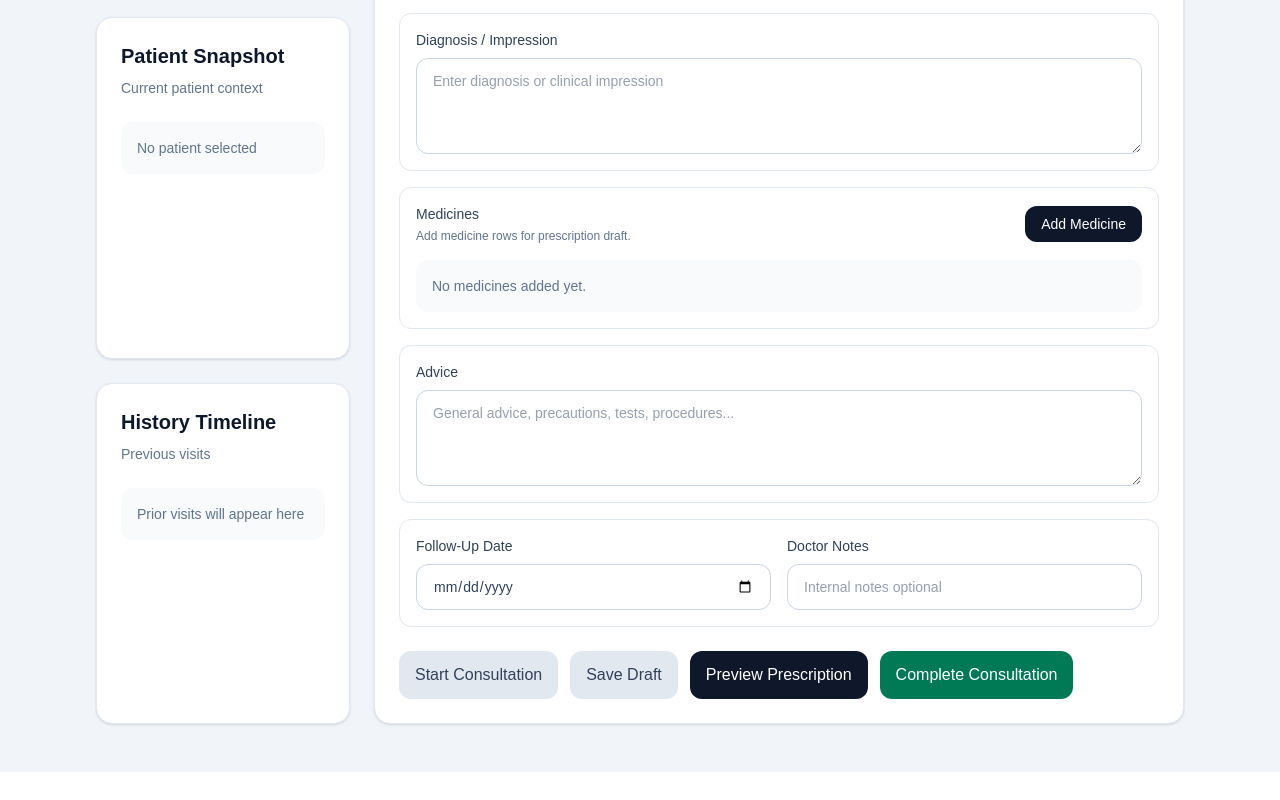
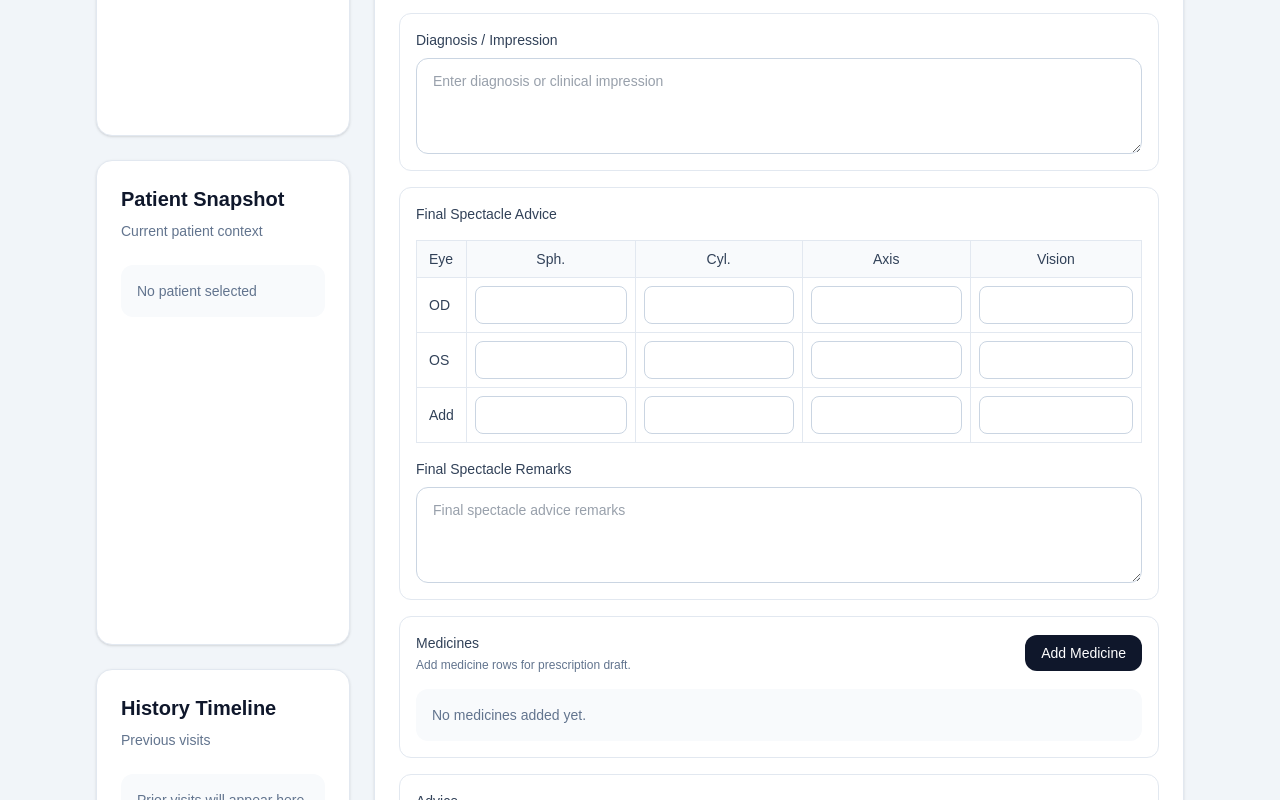
Before and after one commit to PritiGarg68/eye-clinic-app, a Next.js app: page /doctor in a window 1280 px wide. Shown: the part 489-1289 px from the top of the page. Before the commit the page ends 1261 px from the top, so only its background shows below. Built offline with nearby package versions, Linux system fonts and the light colour scheme.

Commit message:
Add doctor final spectacle advice

```diff
--- a/app/doctor/page.tsx
+++ b/app/doctor/page.tsx
@@ -4,21 +4,30 @@ import { useEffect, useState } from "react";
 import AppShell from "../components/AppShell";
 import SectionCard from "../components/SectionCard";
 import QueuePanel from "../components/QueuePanel";
+import VisionTable from "../components/VisionTable";
+import SpectacleTable from "../components/SpectacleTable";
 import { useQueue } from "../components/QueueProvider";
 import { sortQueueForRole } from "../../lib/queueSorting";
-import { DoctorConsultation, MedicineRow } from "../../types/queue";
+import {
+  DoctorConsultation,
+  MedicineRow,
+  SpectacleAdvice,
+  SpectacleDraftRow,
+} from "../../types/queue";
 
-const visionRowLabels = {
-  unaided: "Unaided",
-  withGlasses: "With Glasses",
-  withPinHole: "With Pin Hole",
-} as const;
+const emptySpectacleRow: SpectacleDraftRow = {
+  sph: "",
+  cyl: "",
+  axis: "",
+  vision: "",
+};
 
-const spectacleRowLabels = {
-  od: "OD",
-  os: "OS",
-  add: "Add",
-} as const;
+const emptySpectacleAdvice: SpectacleAdvice = {
+  od: { ...emptySpectacleRow },
+  os: { ...emptySpectacleRow },
+  add: { ...emptySpectacleRow },
+  remarks: "",
+};
 
 const emptyConsultation: DoctorConsultation = {
   diagnosis: "",
@@ -26,7 +35,46 @@ const emptyConsultation: DoctorConsultation = {
   advice: "",
   followUpDate: "",
   notes: "",
+  finalSpectacleAdvice: emptySpectacleAdvice,
 };
+
+function normalizeSpectacleAdvice(
+  savedAdvice?: Partial<SpectacleAdvice>
+): SpectacleAdvice {
+  return {
+    od: {
+      ...emptySpectacleAdvice.od,
+      ...savedAdvice?.od,
+    },
+    os: {
+      ...emptySpectacleAdvice.os,
+      ...savedAdvice?.os,
+    },
+    add: {
+      ...emptySpectacleAdvice.add,
+      ...savedAdvice?.add,
+    },
+    remarks: savedAdvice?.remarks ?? "",
+  };
+}
+
+function normalizeConsultation(
+  savedConsultation?: Partial<DoctorConsultation>,
+  optometristDraft?: SpectacleAdvice
+): DoctorConsultation {
+  const finalSpectacleAdvice =
+    savedConsultation?.finalSpectacleAdvice || optometristDraft;
+
+  return {
+    ...emptyConsultation,
+    ...savedConsultation,
+    medicines: savedConsultation?.medicines || [],
+    finalSpectacleAdvice: normalizeSpectacleAdvice(finalSpectacleAdvice),
+  };
+}
+
+type SpectacleRowKey = "od" | "os" | "add";
+type SpectacleFieldKey = keyof SpectacleDraftRow;
 
 export default function DoctorPage() {
   const {
@@ -48,15 +96,20 @@ export default function DoctorPage() {
     selectedQueueItem?.status === "Under Consultation";
 
   useEffect(() => {
-    if (selectedQueueItem?.doctorConsultation) {
-      setConsultation(selectedQueueItem.doctorConsultation);
-    } else {
-      setConsultation(emptyConsultation);
-    }
+    setConsultation(
+      normalizeConsultation(
+        selectedQueueItem?.doctorConsultation,
+        selectedQueueItem?.optometristWorkup?.spectacleDraft
+      )
+    );
 
     setStatusMessage("");
     setConsultationSaved(false);
-  }, [selectedQueueItem?.id, selectedQueueItem?.doctorConsultation]);
+  }, [
+    selectedQueueItem?.id,
+    selectedQueueItem?.doctorConsultation,
+    selectedQueueItem?.optometristWorkup?.spectacleDraft,
+  ]);
 
   function handleSelectPatientFromQueue(item: typeof selectedQueueItem) {
     selectQueueItem(item);
@@ -71,6 +124,37 @@ export default function DoctorPage() {
     setConsultation((current) => ({
       ...current,
       [field]: value,
+    }));
+
+    setConsultationSaved(false);
+  }
+
+  function updateFinalSpectacleField(
+    row: SpectacleRowKey,
+    field: SpectacleFieldKey,
+    value: string
+  ) {
+    setConsultation((current) => ({
+      ...current,
+      finalSpectacleAdvice: {
+        ...current.finalSpectacleAdvice,
+        [row]: {
+          ...current.finalSpectacleAdvice[row],
+          [field]: value,
+        },
+      },
+    }));
+
+    setConsultationSaved(false);
+  }
+
+  function updateFinalSpectacleRemarks(value: string) {
+    setConsultation((current) => ({
+      ...current,
+      finalSpectacleAdvice: {
+        ...current.finalSpectacleAdvice,
+        remarks: value,
+      },
     }));
 
     setConsultationSaved(false);
@@ -322,60 +406,14 @@ export default function DoctorPage() {
               {optometristWorkup ? (
                 <div className="mt-4 grid gap-4">
                   <div>
-                    <p className="text-sm font-medium text-slate-700">
+                    <p className="mb-3 text-sm font-medium text-slate-700">
                       Vision / VA
                     </p>
 
-                    <div className="mt-3 overflow-x-auto">
-                      <table className="min-w-full border-collapse text-sm">
-                        <thead>
-                          <tr className="bg-slate-50">
-                            <th className="border border-slate-200 px-3 py-2 text-left font-medium text-slate-700">
-                              Vision
-                            </th>
-                            <th className="border border-slate-200 px-3 py-2 text-center font-medium text-slate-700">
-                              Distance OD
-                            </th>
-                            <th className="border border-slate-200 px-3 py-2 text-center font-medium text-slate-700">
-                              Distance OS
-                            </th>
-                            <th className="border border-slate-200 px-3 py-2 text-center font-medium text-slate-700">
-                              Near OD
-                            </th>
-                            <th className="border border-slate-200 px-3 py-2 text-center font-medium text-slate-700">
-                              Near OS
-                            </th>
-                          </tr>
-                        </thead>
-                        <tbody>
-                          {(Object.keys(visionRowLabels) as Array<
-                            keyof typeof visionRowLabels
-                          >).map((rowKey) => (
-                            <tr key={rowKey}>
-                              <td className="border border-slate-200 px-3 py-2 font-medium text-slate-700">
-                                {visionRowLabels[rowKey]}
-                              </td>
-                              <td className="border border-slate-200 px-3 py-2 text-slate-800">
-                                {optometristWorkup.vision?.[rowKey]
-                                  ?.distanceOD || "—"}
-                              </td>
-                              <td className="border border-slate-200 px-3 py-2 text-slate-800">
-                                {optometristWorkup.vision?.[rowKey]
-                                  ?.distanceOS || "—"}
-                              </td>
-                              <td className="border border-slate-200 px-3 py-2 text-slate-800">
-                                {optometristWorkup.vision?.[rowKey]?.nearOD ||
-                                  "—"}
-                              </td>
-                              <td className="border border-slate-200 px-3 py-2 text-slate-800">
-                                {optometristWorkup.vision?.[rowKey]?.nearOS ||
-                                  "—"}
-                              </td>
-                            </tr>
-                          ))}
-                        </tbody>
-                      </table>
-                    </div>
+                    <VisionTable
+                      value={optometristWorkup.vision}
+                      readOnly
+                    />
                   </div>
 
                   <div className="grid gap-3 md:grid-cols-2">
@@ -439,67 +477,25 @@ export default function DoctorPage() {
                   </div>
 
                   <div>
-                    <p className="text-sm font-medium text-slate-700">
-                      Spectacle Draft
+                    <p className="mb-3 text-sm font-medium text-slate-700">
+                      Optometrist Spectacle Draft
                     </p>
 
-                    <div className="mt-3 overflow-x-auto">
-                      <table className="min-w-full border-collapse text-sm">
-                        <thead>
-                          <tr className="bg-slate-50">
-                            <th className="border border-slate-200 px-3 py-2 text-left font-medium text-slate-700">
-                              Eye
-                            </th>
-                            <th className="border border-slate-200 px-3 py-2 text-center font-medium text-slate-700">
-                              Sph.
-                            </th>
-                            <th className="border border-slate-200 px-3 py-2 text-center font-medium text-slate-700">
-                              Cyl.
-                            </th>
-                            <th className="border border-slate-200 px-3 py-2 text-center font-medium text-slate-700">
-                              Axis
-                            </th>
-                            <th className="border border-slate-200 px-3 py-2 text-center font-medium text-slate-700">
-                              Vision
-                            </th>
-                          </tr>
-                        </thead>
-                        <tbody>
-                          {(Object.keys(spectacleRowLabels) as Array<
-                            keyof typeof spectacleRowLabels
-                          >).map((rowKey) => (
-                            <tr key={rowKey}>
-                              <td className="border border-slate-200 px-3 py-2 font-medium text-slate-700">
-                                {spectacleRowLabels[rowKey]}
-                              </td>
-                              <td className="border border-slate-200 px-3 py-2 text-slate-800">
-                                {optometristWorkup.spectacleDraft?.[rowKey]
-                                  ?.sph || "—"}
-                              </td>
-                              <td className="border border-slate-200 px-3 py-2 text-slate-800">
-                                {optometristWorkup.spectacleDraft?.[rowKey]
-                                  ?.cyl || "—"}
-                              </td>
-                              <td className="border border-slate-200 px-3 py-2 text-slate-800">
-                                {optometristWorkup.spectacleDraft?.[rowKey]
-                                  ?.axis || "—"}
-                              </td>
-                              <td className="border border-slate-200 px-3 py-2 text-slate-800">
-                                {optometristWorkup.spectacleDraft?.[rowKey]
-                                  ?.vision || "—"}
-                              </td>
-                            </tr>
-                          ))}
-                        </tbody>
-                      </table>
-                    </div>
+                    <SpectacleTable
+                      value={{
+                        od: optometristWorkup.spectacleDraft.od,
+                        os: optometristWorkup.spectacleDraft.os,
+                        add: optometristWorkup.spectacleDraft.add,
+                      }}
+                      readOnly
+                    />
 
                     <div className="mt-3 rounded-xl bg-slate-50 p-3">
                       <p className="text-xs font-medium text-slate-500">
                         Remarks
                       </p>
                       <p className="mt-1 text-sm text-slate-800">
-                        {optometristWorkup.spectacleDraft?.remarks ||
+                        {optometristWorkup.spectacleDraft.remarks ||
                           "Not entered"}
                       </p>
                     </div>
@@ -531,6 +527,35 @@ export default function DoctorPage() {
                   className="min-h-24 rounded-xl border border-slate-300 px-4 py-3 font-normal outline-none focus:border-slate-500"
                 />
               </label>
+            </div>
+
+            <div className="rounded-xl border border-slate-200 p-4">
+              <p className="mb-4 text-sm font-medium text-slate-700">
+                Final Spectacle Advice
+              </p>
+
+              <SpectacleTable
+                value={{
+                  od: consultation.finalSpectacleAdvice.od,
+                  os: consultation.finalSpectacleAdvice.os,
+                  add: consultation.finalSpectacleAdvice.add,
+                }}
+                onChange={updateFinalSpectacleField}
+              />
+
+              <div className="mt-4">
+                <label className="grid gap-2 text-sm font-medium text-slate-700">
+                  Final Spectacle Remarks
+                  <textarea
+                    value={consultation.finalSpectacleAdvice.remarks}
+                    onChange={(event) =>
+                      updateFinalSpectacleRemarks(event.target.value)
+                    }
+                    placeholder="Final spectacle advice remarks"
+                    className="min-h-24 rounded-xl border border-slate-300 px-4 py-3 font-normal outline-none focus:border-slate-500"
+                  />
+                </label>
+              </div>
             </div>
 
             <div className="rounded-xl border border-slate-200 p-4">
```
Also changed, not shown: types/queue.ts (+9 -6 lines).
